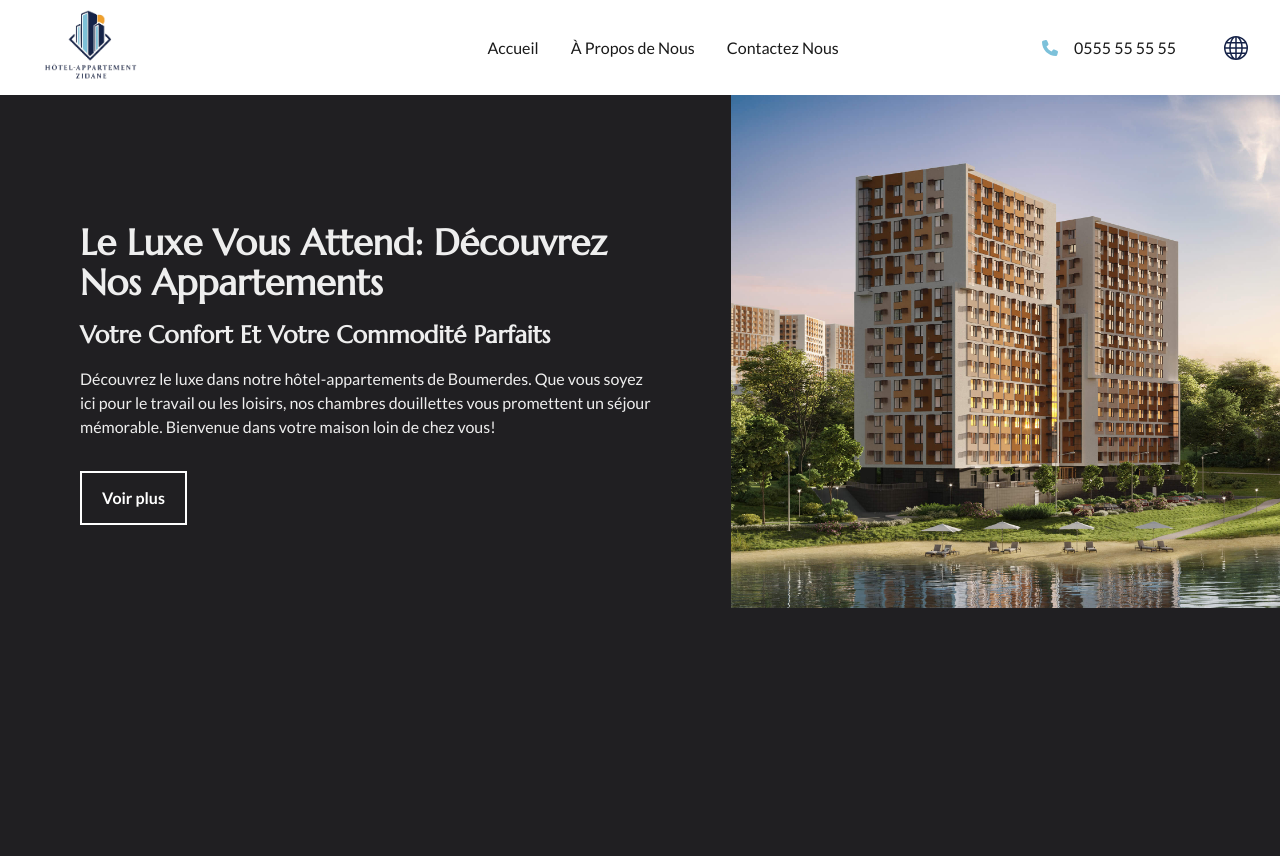
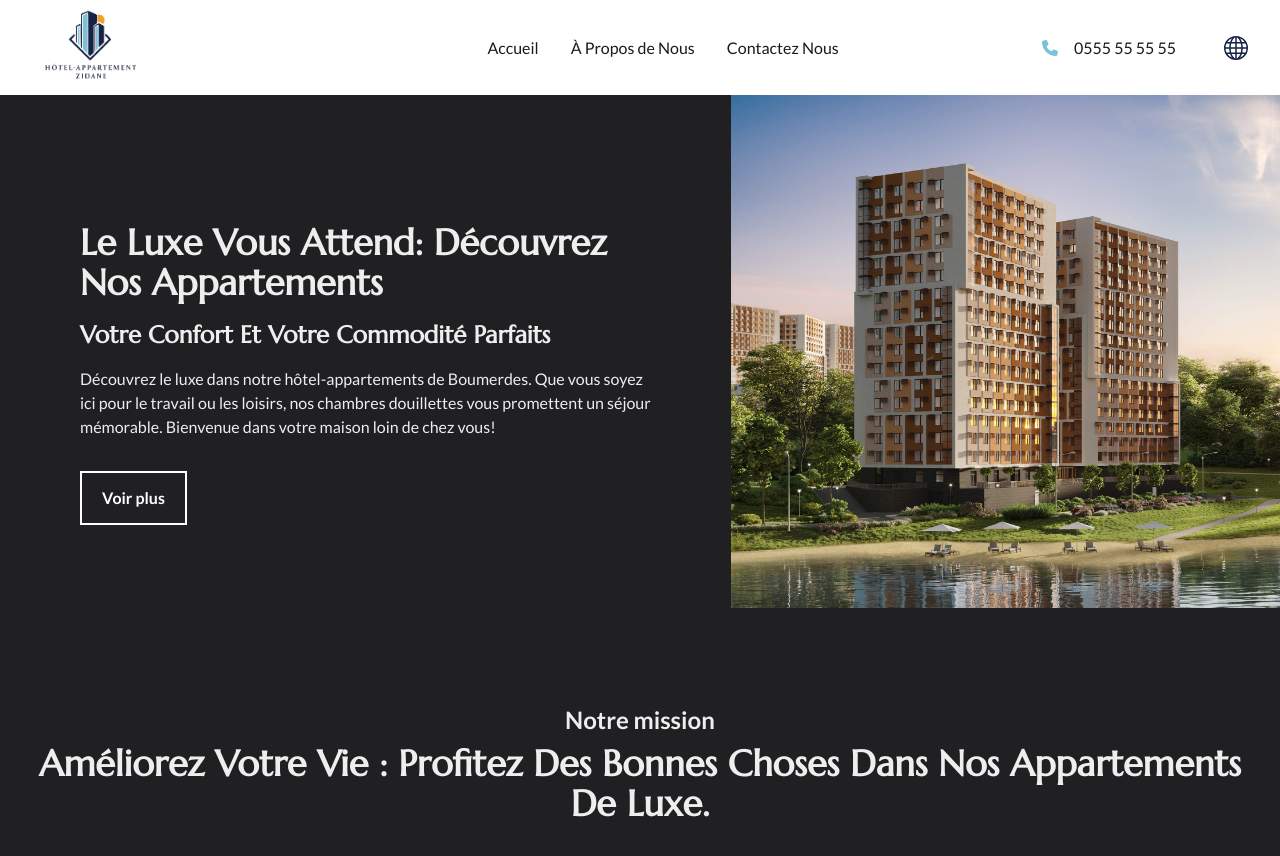
Before and after one commit to KamelMesbahi13/hotel, a React (Vite) app: page / in a window 1280 px wide. Shown: the top 856 px of the page. Built offline with nearby package versions, Linux system fonts and the light colour scheme.

Commit message:
adding mission component commit

```diff
--- a/public/assets/locals/ar/translation.json
+++ b/public/assets/locals/ar/translation.json
@@ -2,5 +2,7 @@
   "introduction_header": "الرفاهية في انتظارك: استكشف شققنا الفندقية",
   "introduction_subheader": "راحتك وملاءمتك المثالية",
   "introduction_text": "اكتشف الفخامة في شققنا الفندقية في بومرداس. سواء كنت هنا للعمل أو للترفيه، فإن غرفنا المريحة تعدك بإقامة لا تُنسى. مرحباً بك في منزلك بعيداً عن منزلك!",
-  "button_one": "شاهد المزيد"
+  "button_one": "شاهد المزيد",
+  "mission_subheader": "مهمتنا",
+  "mission_header": "اجعل حياتك أفضل: استمتع بالأشياء الجميلة في شققنا الفاخرة."
 }
--- a/public/assets/locals/en/translation.json
+++ b/public/assets/locals/en/translation.json
@@ -2,5 +2,7 @@
   "introduction_header": "Luxury Awaits: Explore Our Hotel Apartments",
   "introduction_subheader": "Your Perfect Comfort and Convenience",
   "introduction_text": "Discover luxury at our hotel apartments in Boumerdes. Whether you're here for work or leisure, our cozy rooms promise a memorable stay. Welcome to your home away from home!",
-  "button_one": "View More"
+  "button_one": "View More",
+  "mission_subheader": "Our Mission",
+  "mission_header": "Make your life better: enjoy the nice things in our fancy apartments."
 }
--- a/public/assets/locals/fr/translation.json
+++ b/public/assets/locals/fr/translation.json
@@ -2,5 +2,7 @@
   "introduction_header": "Le luxe vous attend: Découvrez nos appartements",
   "introduction_subheader": "Votre confort et votre commodité parfaits",
   "introduction_text": "Découvrez le luxe dans notre hôtel-appartements de Boumerdes. Que vous soyez ici pour le travail ou les loisirs, nos chambres douillettes vous promettent un séjour mémorable. Bienvenue dans votre maison loin de chez vous!",
-  "button_one": "Voir plus"
+  "button_one": "Voir plus",
+  "mission_subheader": "Notre mission",
+  "mission_header": "Améliorez votre vie : profitez des bonnes choses dans nos appartements de luxe."
 }
--- a/src/Components/Home/Home.jsx
+++ b/src/Components/Home/Home.jsx
@@ -1,10 +1,13 @@
 import Introduction from "./Introduction/Introduction";
+import Mission from "./Misson/Mission";
 
 const Home = () => {
   return (
     <>
-      <div className="container"></div>
       <Introduction />
+      <div className="container">
+        <Mission />
+      </div>
     </>
   );
 };
--- a/src/Components/Home/Misson/Mission.jsx
+++ b/src/Components/Home/Misson/Mission.jsx
@@ -1,5 +1,20 @@
+import { useTranslation } from "react-i18next";
+
 const Mission = () => {
-  return <div>Mission</div>;
+  const { t } = useTranslation();
+
+  return (
+    <>
+      <div className="mt-24 textCenter">
+        <div>
+          <div>
+            <h6>{t("mission_subheader")}</h6>
+            <h1>{t("mission_header")}</h1>
+          </div>
+        </div>
+      </div>
+    </>
+  );
 };
 
 export default Mission;
```
